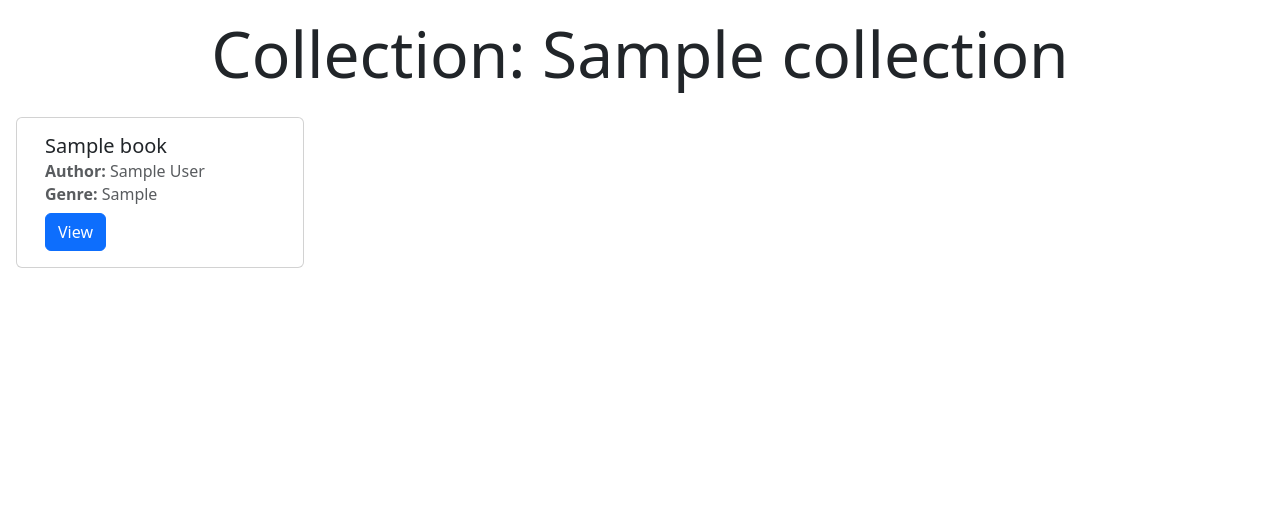
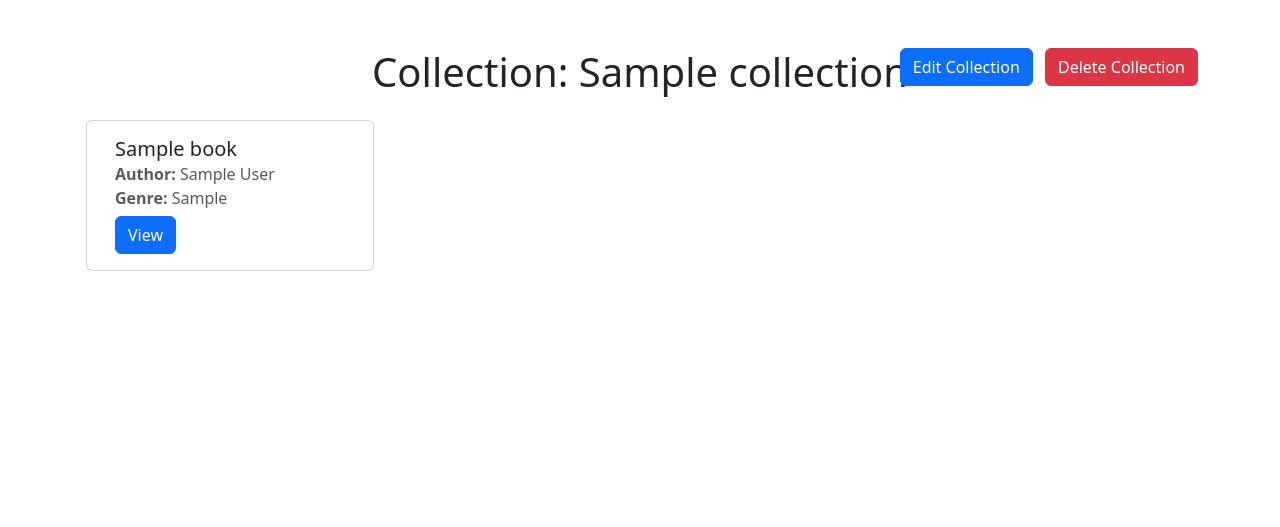
Before and after one commit to eileenkopp/online-library, a Django app: page /lending/collection/1/ in a window 1280 px wide. Shown: the part 72-599 px from the top of the page. Run offline with Django 5.2, Linux system fonts and the light colour scheme; a user stored in the database is signed in; tables that the repository leaves empty hold one stand-in row (values such as "Sample post"); grey boxes marked "Sample" are stand-in pictures; some libraries are stand-ins or nearby versions.

Commit message:
Adding delete and edit collection buttons

```diff
--- a/lending/templates/lending/collection_detail.html
+++ b/lending/templates/lending/collection_detail.html
@@ -4,13 +4,22 @@
 
 {% block content %}
 
-<div class="container-fluid">
+<div class="container">
 
-    <!--Collection Name-->
-    <div class="text-center mt-3">
-        <h1 style="font-size: clamp(2rem, 5vw, 5rem)"> Collection: {{ collection.collection_name }} </h1>
+    <div class="d-flex justify-content-center position-relative mt-5">
+        <!--Collection Name-->
+        <h1 style="font-size: clamp(1rem, 5vw, 2.5rem)"> Collection: {{ collection.collection_name }} </h1>
+
+        <!--Edit and Delete Buttons-->
+        {% if user.is_staff or collection.owner == user %}
+        <div class="position-absolute top-0 end-0">
+            <a href="{% url 'lending:'}" class="btn btn-primary me-2">Edit Collection</a>
+            <a href="{% url 'lending:'}" class="btn btn-danger">Delete Collection</a>
+        </div>
+        {% endif %}
     </div>
 
+    <!--Book List-->
     <div class="row">
         {% for book in books %}
 
```
